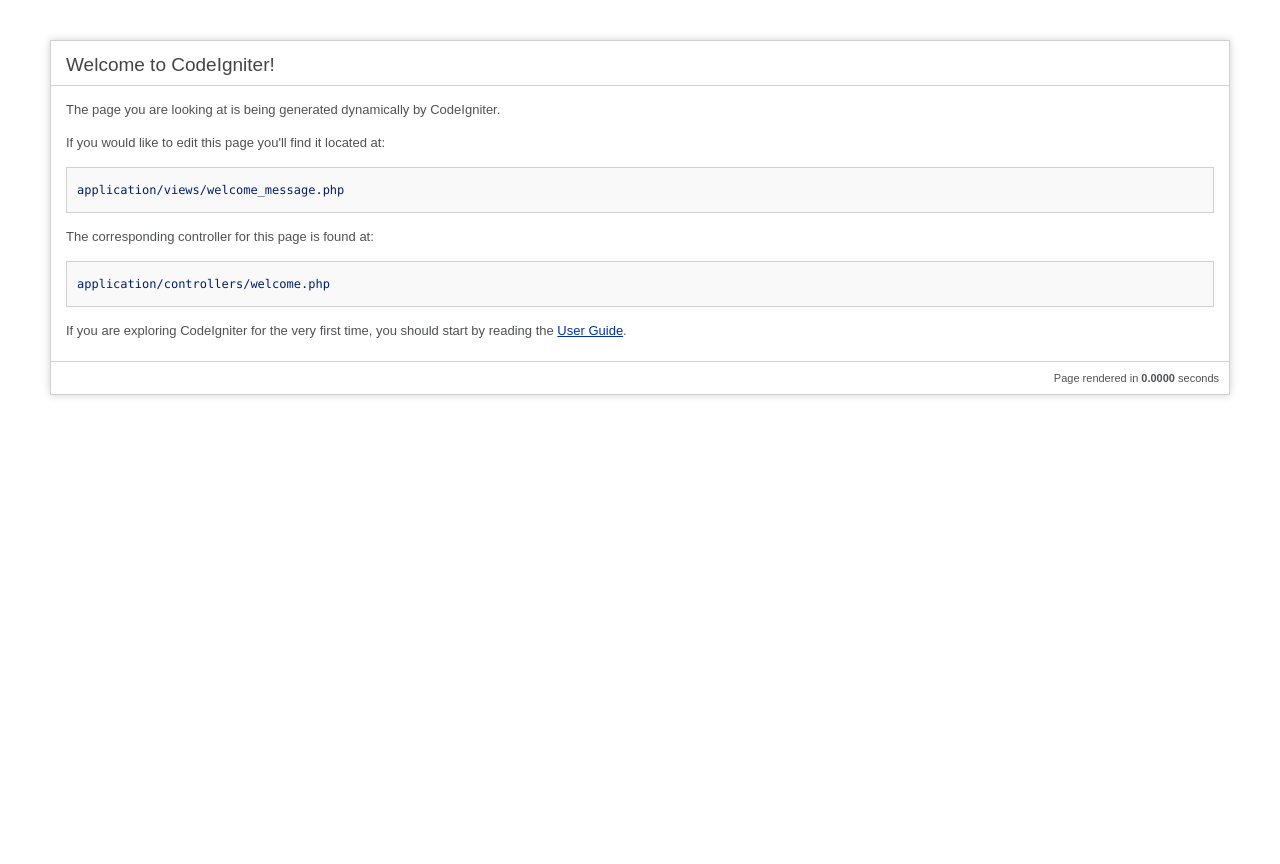
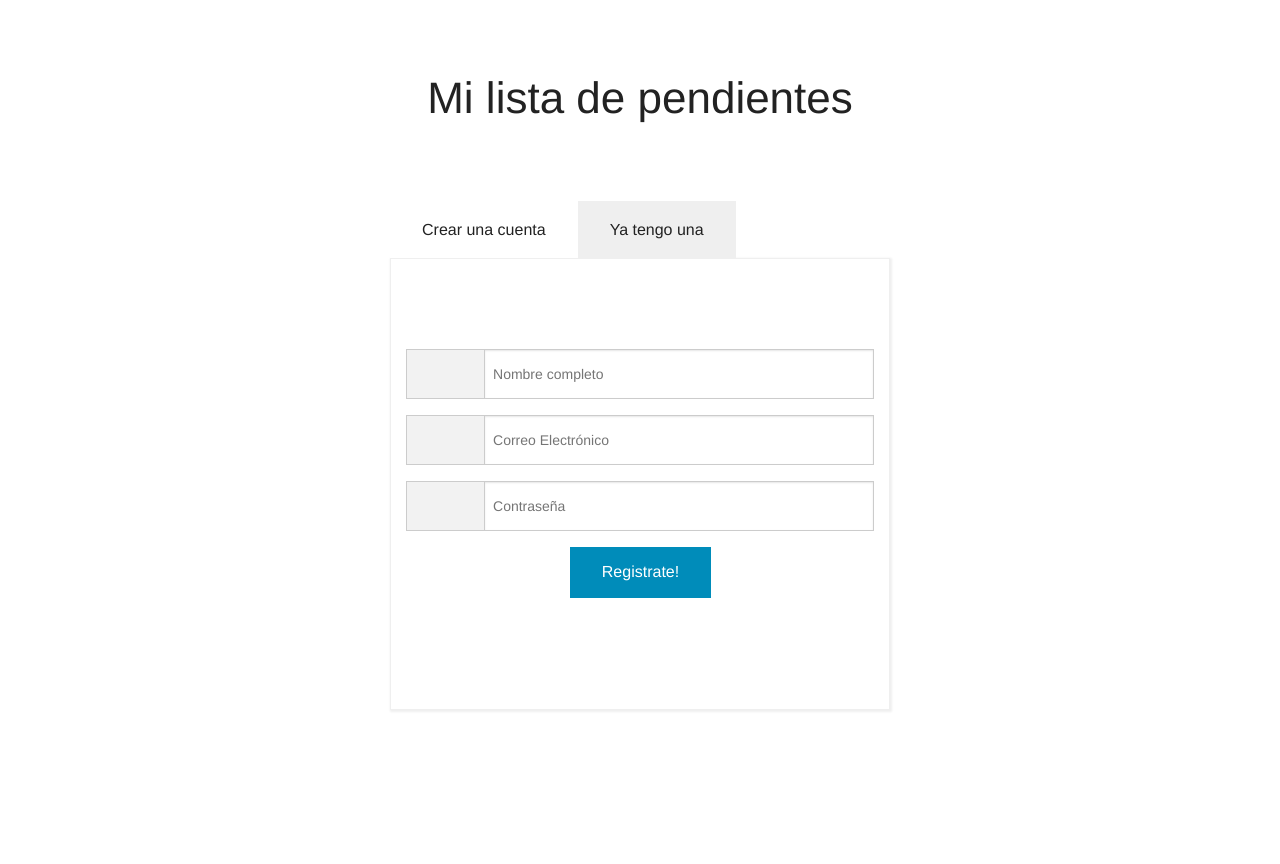
Before and after one commit to misaelnieto/YetAnotherTodoApp, a CodeIgniter app: page / in a window 1280 px wide. Before the commit the page ends 398 px from the top, so only its background shows below. Run offline with CodeIgniter, Linux system fonts and the light colour scheme; some libraries are stand-ins or nearby versions.

Commit message:
La pagina de login y registro maquetada

```diff
--- a/application/config/routes.php
+++ b/application/config/routes.php
@@ -38,7 +38,7 @@
 |
 */
 
-$route['default_controller'] = "welcome";
+$route['default_controller'] = "login";
 $route['404_override'] = '';
 
 
--- a/application/views/login.php
+++ b/application/views/login.php
@@ -4,10 +4,14 @@
     <meta charset="utf-8" />
     <meta name="viewport" content="width=device-width, initial-scale=1.0" />
     <title>Lista de pendiendtes</title>
+    <link rel="stylesheet" href="assets/bower_components/foundation-icons/foundation_icons_general/stylesheets/general_foundicons.css" />
     <link rel="stylesheet" href="assets/stylesheets/app.css" />
     <script src="assets/bower_components/modernizr/modernizr.js"></script>
 </head>
 <body class="login">
+    <div class="title row">
+        <h1>Mi lista de pendientes</h1>
+    </div>
     <div class="center row">
         <ul class="tabs" data-tab>
             <li class="tab-title active">
@@ -22,30 +26,29 @@
                 <div class="row">
                     <div class="large-12 columns">
                         <div class="signup-panel">
-                            <p class="welcome">Hola, Bienvenido!</p>
                             <form>
                                 <div class="row collapse">
                                     <div class="small-2  columns">
-                                        <span class="prefix"><i class="fi-torso"></i></span>
+                                        <span class="prefix"><i class="foundicon-people"></i></span>
                                     </div>
                                     <div class="small-10  columns">
-                                        <input type="text" placeholder="Full Name">
+                                        <input type="text" placeholder="Nombre completo">
                                     </div>
                                 </div>
                                 <div class="row collapse">
                                     <div class="small-2 columns">
-                                        <span class="prefix"><i class="fi-mail"></i></span>
+                                        <span class="prefix"><i class="foundicon-mail"></i></span>
                                     </div>
                                     <div class="small-10  columns">
-                                        <input type="text" placeholder="Email">
+                                        <input type="text" placeholder="Correo Electrónico">
                                     </div>
                                 </div>
                                 <div class="row collapse">
                                     <div class="small-2 columns ">
-                                        <span class="prefix"><i class="fi-lock"></i></span>
+                                        <span class="prefix"><i class="foundicon-lock"></i></span>
                                     </div>
                                     <div class="small-10 columns ">
-                                        <input type="text" placeholder="Password">
+                                        <input type="text" placeholder="Contraseña">
                                     </div>
                                 </div>
                             </form>
@@ -58,26 +61,26 @@
                 <div class="row">
                     <div class="large-12 columns">
                         <div class="signup-panel">
-                            <p class="welcome">Welcome back!</p>
+                            <p class="welcome">Hola de nuevo!</p>
                             <form>
                                 <div class="row collapse">
                                     <div class="small-2 columns">
-                                        <span class="prefix"><i class="fi-mail"></i></span>
+                                        <span class="prefix"><i class="foundicon-mail"></i></span>
                                     </div>
                                     <div class="small-10  columns">
-                                        <input type="text" placeholder="Email">
+                                        <input type="text" placeholder="Correo Electrónico">
                                     </div>
                                 </div>
                                 <div class="row collapse">
                                     <div class="small-2 columns ">
-                                        <span class="prefix"><i class="fi-lock"></i></span>
+                                        <span class="prefix"><i class="foundicon-lock"></i></span>
                                     </div>
                                     <div class="small-10 columns ">
-                                        <input type="text" placeholder="Password">
+                                        <input type="text" placeholder="Contraseña">
                                     </div>
                                 </div>
                             </form>
-                            <a href="#" class="button ">Sign Up! </a>
+                            <a href="#" class="button ">Entrar</a>
                         </div>
                     </div>
                  </div>
--- a/assets/bower.json
+++ b/assets/bower.json
@@ -3,6 +3,7 @@
   "version": "0.0.1",
   "private": "true",
   "dependencies": {
-    "foundation": "zurb/bower-foundation"
+    "foundation": "zurb/bower-foundation",
+    "foundation-icons": "git@github.com:zurb/foundation-icons.git"
   }
 }
--- a/assets/scss/app.scss
+++ b/assets/scss/app.scss
@@ -40,6 +40,13 @@
 //   "foundation/components/visibility";
 
 .login {
+    .title.row {
+        margin-left: auto;
+        margin-right: auto;
+        margin-top: 5%;
+        max-width: 500px;
+        text-align: center;
+    }
     .center.row {
         height: 300px;
         margin-left: auto;
```
Also changed, not shown: assets/stylesheets/app.css, 1 other file.
